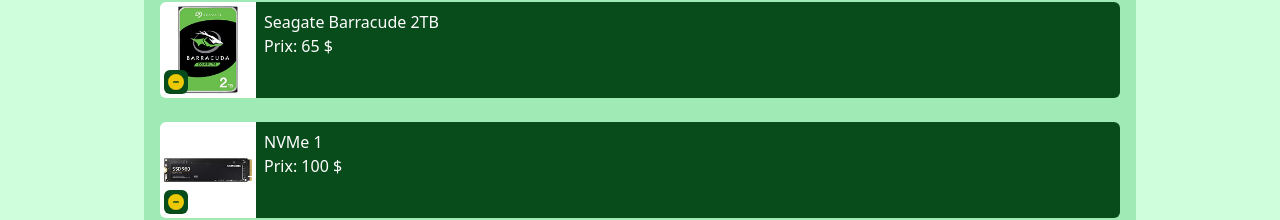
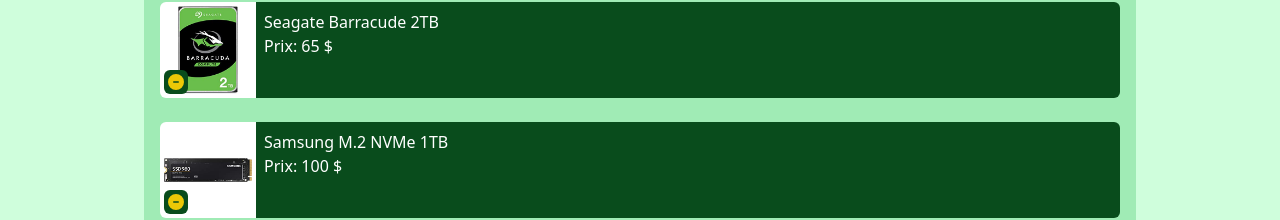
Before and after one commit to TishamIslam/seg3525-projet2, a Next.js app: page /construire in a window 1280 px wide. Shown: the part 538-758 px from the top of the page. Built offline with nearby package versions, Linux system fonts and the light colour scheme.

Commit message:
Renamed chosen NVMe storage

```diff
--- a/items/imports.js
+++ b/items/imports.js
@@ -136,7 +136,7 @@
         { img: ssd1, alt: "SSD 1", name: "SSD 1", price: 100 },
         { img: ssd2, alt: "SSD 2", name: "SSD 2", price: 125 },
         { img: ssd3, alt: "SSD 3", name: "SSD 3", price: 200 },
-        { img: nvme1, alt: "NVMe 1", name: "NVMe 1", price: 100 },
+        { img: nvme1, alt: "Samsung M.2 NVMe 1TB", name: "Samsung M.2 NVMe 1TB", price: 100 },
         { img: nvme2, alt: "NVMe 2", name: "NVMe 2", price: 450 },
         { img: nvme3, alt: "NVMe 3", name: "NVMe 3", price: 250 },
     ],
```
